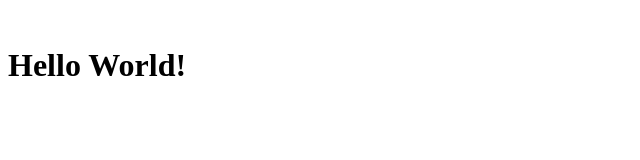
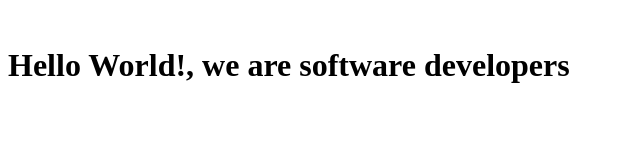
Before and after one commit to GaryOnofre/Microverse-3th-main, a plain HTML site: page index.html in a window 1280 px wide. Shown: the whole page, without its empty margins (0-640 px from the left). Drawn offline with Linux system fonts and the light colour scheme.

Commit message:
miguel changes

```diff
--- a/index.html
+++ b/index.html
@@ -3,5 +3,6 @@
 <header id="header">
         <img id="header-img">
     </header>
+    <nav id="nav-bar" href="" target="_blank"></nav>
 <body>
-    <h1>Hello World!</h1>
+    <h1>Hello World!, we are software developers</h1>
```
